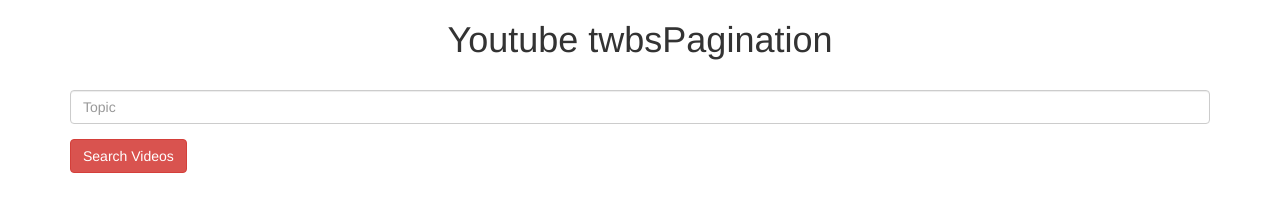
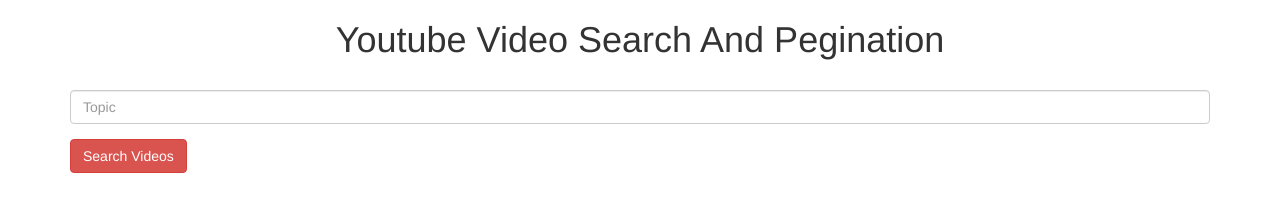
Before and after one commit to mayurchinche/YouTube_Assignment, a plain HTML site: page index.html in a window 1280 px wide. Drawn offline with nearby package versions, Linux system fonts and the light colour scheme.

Commit message:
Update index.html
Changed title

```diff
--- a/index.html
+++ b/index.html
@@ -4,13 +4,13 @@
     <meta charset="UTF-8">
     <meta http-equiv="X-UA-Compatible" content="IE=edge">
     <meta name="viewport" content="width=device-width, initial-scale=1.0">
-    <title>Youtube Video Search Assignment</title>
+    <title>Youtube Video Search And Pegination</title>
 </head>
 
 <body>
     <div class="container">
         <h1 class="text-center mt-5">
-            Youtube twbsPagination
+            Youtube Video Search And Pegination
         </h1>
         <br>
         <form autocomplete="off" id="myForm">
```
